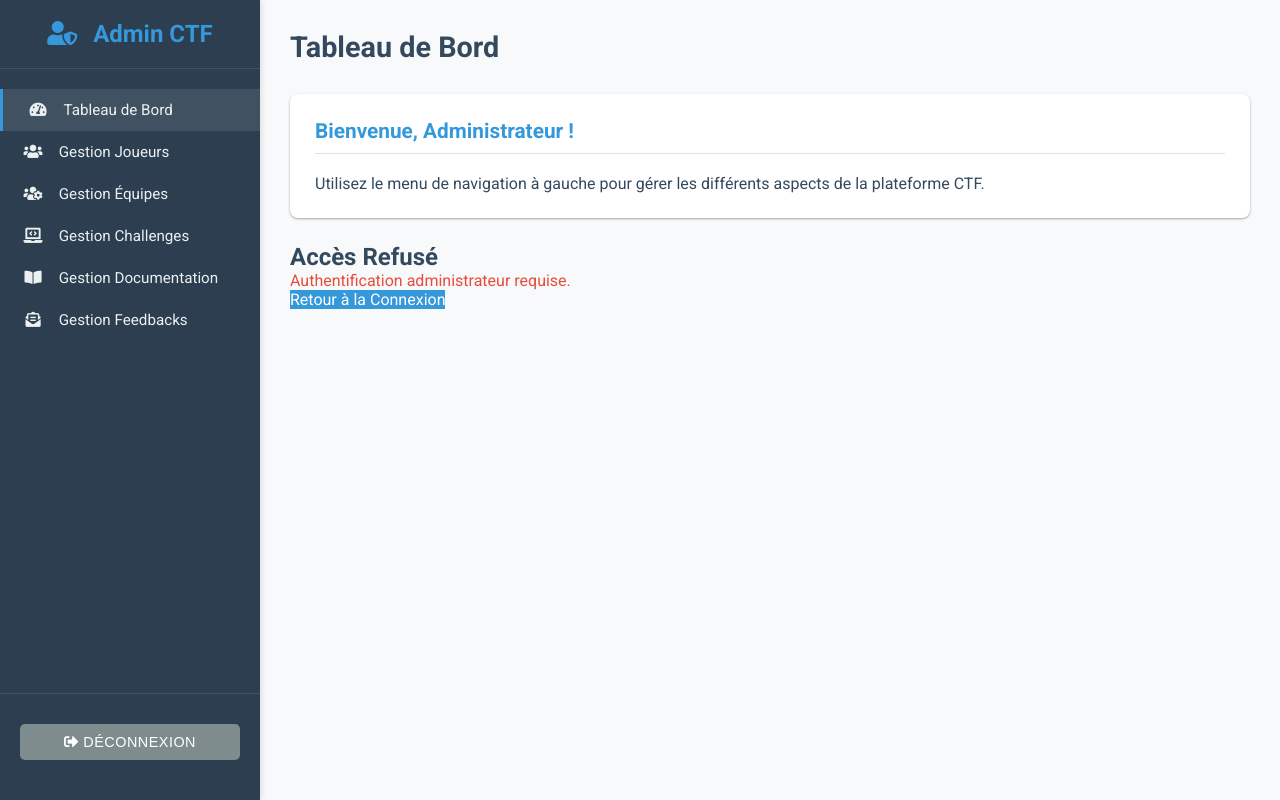
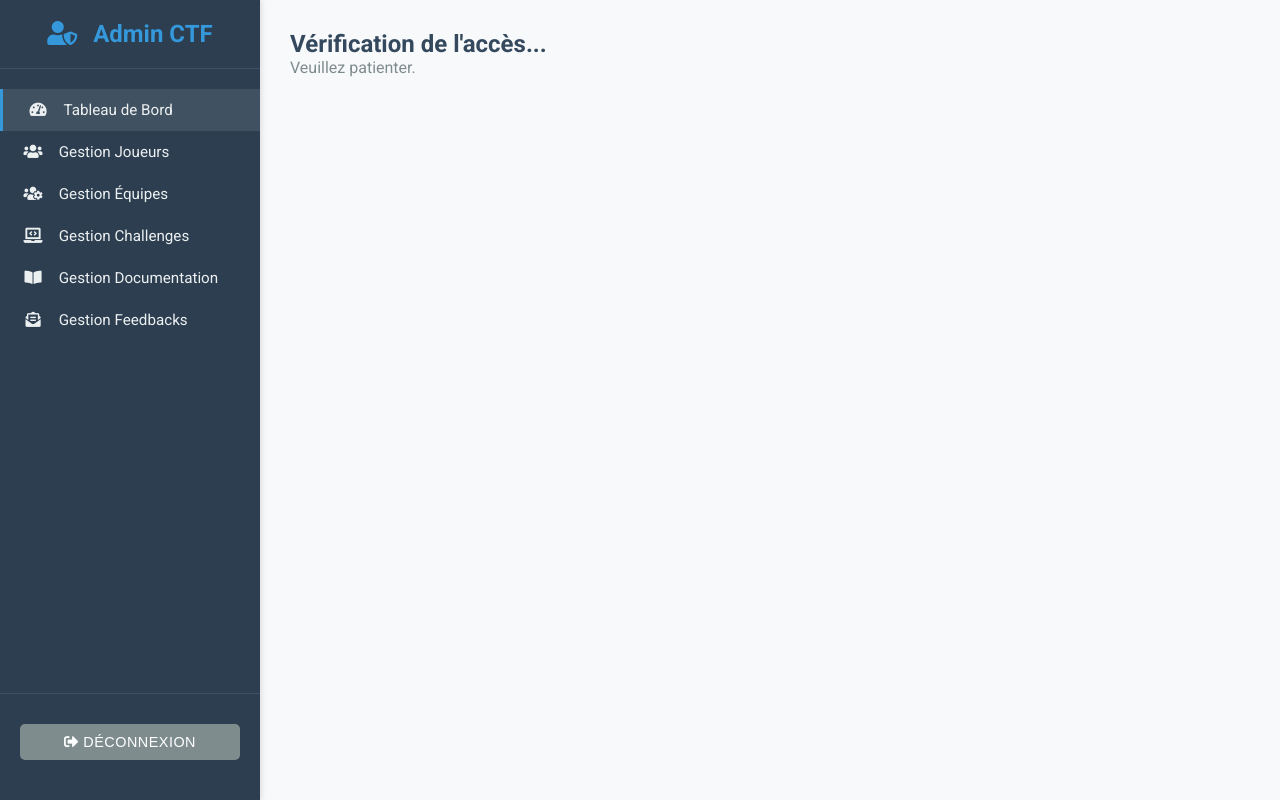
Before and after one commit to bc1qys/CMQ, a Flask app: page /admin in a window 1280 px wide. Run offline with Flask 3, Linux system fonts and the light colour scheme; a user stored in the database is signed in.

Commit message:
Update admin.html

```diff
--- a/templates/admin.html
+++ b/templates/admin.html
@@ -73,7 +73,7 @@
     </div>
 
     <div class="main-content">
-        <div class="admin-section" id="dashboard-section">
+        <div class="admin-section hidden" id="dashboard-section">
             <div class="content-header"><h2>Tableau de Bord</h2></div>
             <div class="card">
                 <h3>Bienvenue, Administrateur !</h3>
@@ -192,9 +192,9 @@
         </div>
 
         <div class="admin-section" id="admin-access-denied-section-fallback">
-             <h2>Accès Refusé</h2>
-             <p class="error">Authentification administrateur requise.</p>
-             <p><a href="/login" class="btn-primary" style="text-decoration:none; display:inline-block;">Retour à la Connexion</a></p>
+            <h2 id="fallback-title">Vérification de l'accès...</h2>
+            <p id="fallback-message" class="info">Veuillez patienter.</p>
+            <p id="fallback-login-link" class="hidden"><a href="/login" class="btn-primary" style="text-decoration:none; display:inline-block;">Retour à la Connexion</a></p>
         </div>
     </div>
 
@@ -244,20 +244,40 @@
 
         async function checkAdminLoginAndSetup() {
             const accessDeniedSection = document.getElementById('admin-access-denied-section-fallback');
+            const fallbackTitle = document.getElementById('fallback-title');
+            const fallbackMessage = document.getElementById('fallback-message');
+            const fallbackLink = document.getElementById('fallback-login-link');
+            const sidebar = document.querySelector('.sidebar');
+
             try {
                 const response = await fetch('/admin_players', { method: 'GET' });
                 if (response.ok) {
                     sessionStorage.setItem('isAdminLoggedIn', 'true');
+                    isAdminLoggedIn = true;
                     accessDeniedSection.classList.add('hidden');
+                    sidebar.classList.remove('hidden');
                     showAdminSection('dashboard');
                 } else {
-                    throw new Error('Not admin or session expired');
+                    throw new Error('Not an admin or session has expired');
                 }
             } catch (error) {
-                document.querySelector('.sidebar').classList.add('hidden');
+                console.warn('Admin status check failed:', error.message);
+                isAdminLoggedIn = false;
+                sessionStorage.removeItem('isAdminLoggedIn');
+
+                sidebar.classList.add('hidden');
                 document.querySelector('.main-content').style.marginLeft = '0';
-                document.querySelectorAll('.admin-section').forEach(section => section.classList.add('hidden'));
+                document.querySelectorAll('.admin-section').forEach(section => {
+                    if(section.id !== 'admin-access-denied-section-fallback') {
+                        section.classList.add('hidden');
+                    }
+                });
+
                 accessDeniedSection.classList.remove('hidden');
+                fallbackTitle.textContent = 'Accès Refusé';
+                fallbackMessage.textContent = 'Authentification administrateur requise.';
+                fallbackMessage.className = 'error';
+                fallbackLink.classList.remove('hidden');
             }
         }
 
```
